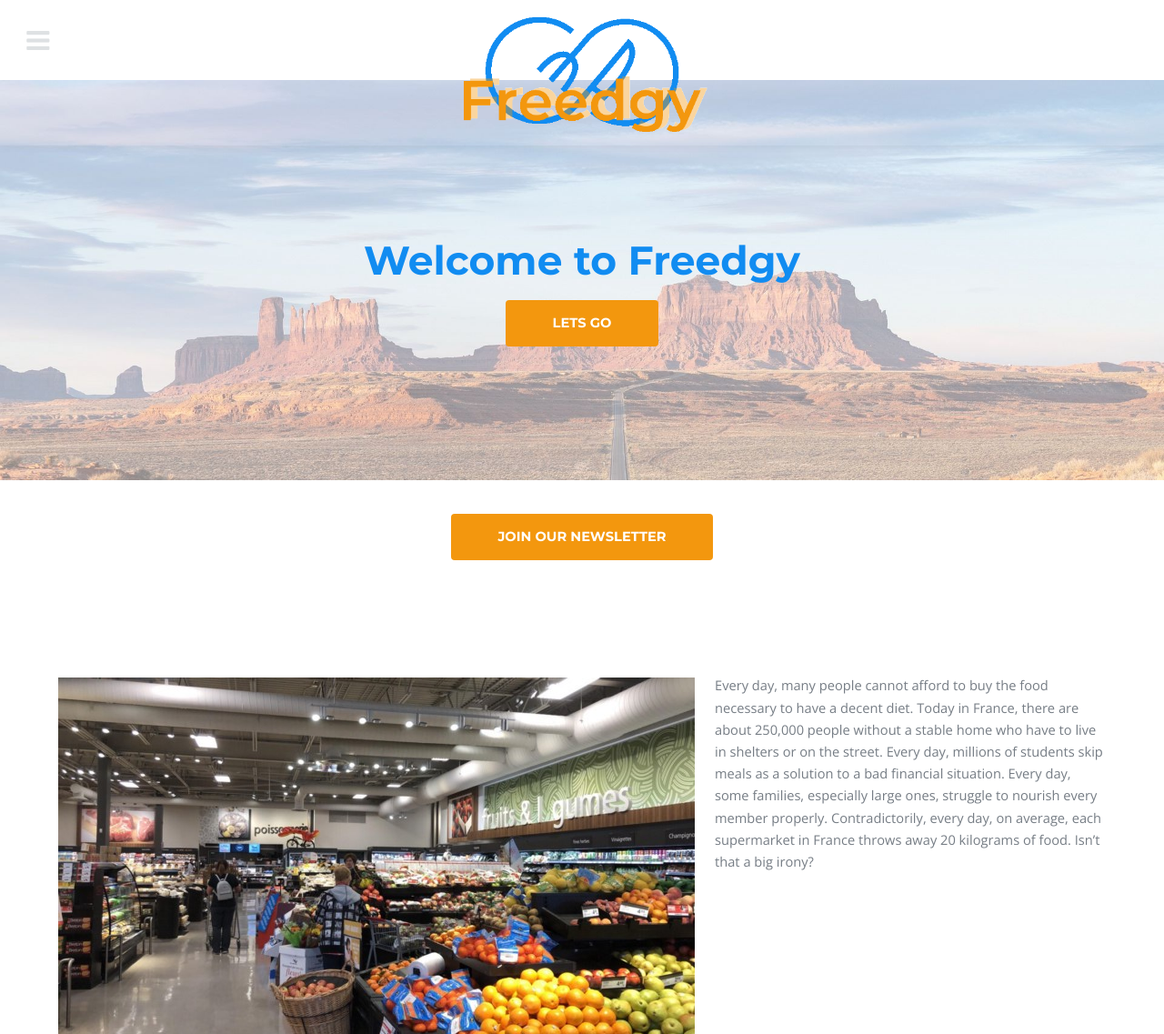
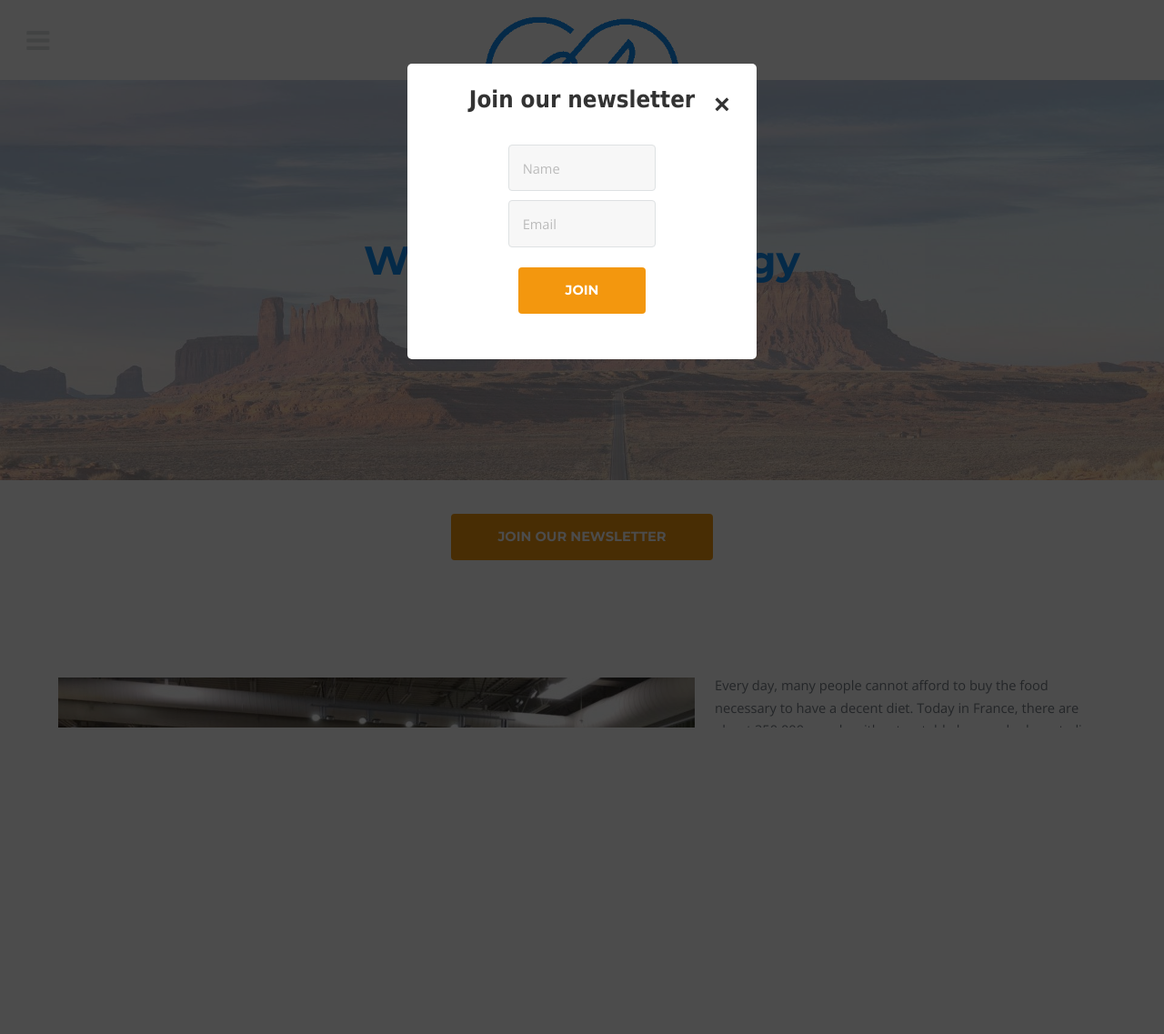
Before and after one commit to HugoTkBCN/Freedgy, a PHP site: page / in a window 1280 px wide. Shown: the top 1137 px of the page at 91% size. After the commit the page ends 800 px from the top, so only its background shows below. Run offline with PHP 8.4, Linux system fonts and the light colour scheme.

Commit message:
add newsletter start

```diff
--- a/phpapache/html/assets/css/style.css
+++ b/phpapache/html/assets/css/style.css
@@ -25,3 +25,82 @@
 #join {
     padding: 5% 0% 0% 0%;
 }
+
+.box {
+    width: 40%;
+    margin: 0 auto;
+    background: rgba(255, 255, 255, 0.2);
+    padding: 35px;
+    border: 2px solid #fff;
+    border-radius: 20px/50px;
+    background-clip: padding-box;
+    text-align: center;
+    z-index: 100;
+}
+
+.overlay {
+    position: fixed;
+    top: 0;
+    bottom: 0;
+    left: 0;
+    right: 0;
+    background: rgba(0, 0, 0, 0.7);
+    transition: opacity 500ms;
+    visibility: hidden;
+    opacity: 0;
+    z-index: 100;
+}
+
+.overlay:target {
+    visibility: visible;
+    opacity: 1;
+    z-index: 100;
+}
+
+.popup {
+    margin: 70px auto;
+    padding: 20px;
+    background: #fff;
+    border-radius: 5px;
+    width: 30%;
+    position: relative;
+    transition: all 5s ease-in-out;
+    z-index: 100;
+}
+
+.popup h2 {
+    margin-top: 0;
+    color: #333;
+    font-family: Tahoma, Arial, sans-serif;
+    z-index: 101;
+}
+
+.popup .close {
+    position: absolute;
+    top: 20px;
+    right: 30px;
+    transition: all 200ms;
+    font-size: 30px;
+    font-weight: bold;
+    text-decoration: none;
+    color: #333;
+    z-index: 101;
+}
+
+.popup .close:hover {
+    color: #06D85F;
+}
+
+.popup .content {
+    max-height: 30%;
+    overflow: auto;
+}
+
+@media screen and (max-width: 700px) {
+    .box {
+        width: 70%;
+    }
+    .popup {
+        width: 70%;
+    }
+}
--- a/phpapache/html/index.php
+++ b/phpapache/html/index.php
@@ -13,7 +13,6 @@
 	<link rel="icon" type="image/ico" href="assets/logo.png" />
 	<link href="assets/css/main.css" rel="stylesheet" type="text/css" />
 	<link href="assets/css/style.css" rel="stylesheet" type="text/css" />
-	<link href="test.css" rel="stylesheet" type="text/css" />
 	<script type="text/javascript" src="https://cdn.jsdelivr.net/npm/emailjs-com@2/dist/email.min.js"></script>
 	<script type="text/javascript">
 		(function() {
@@ -72,11 +71,10 @@
 	<div class="box">
 		<a class="button" href="#newsletter">Join Our NewsLetter</a>
 	</div>
-
 	<div id="newsletter" class="overlay">
 		<div class="popup">
 			<h2>Join our newsletter</h2>
-			<a class="close" href="#">&times;</a>
+			<a class="close" href="?home=1">&times;</a>
 			<div class="content">
 				<form id="newsletter-form">
 					<input type="hidden" name="contact_number">
@@ -202,7 +200,15 @@
 	<script type="text/javascript" src="assets/js/skel.min.js"></script>
 	<script type="text/javascript" src="assets/js/util.js"></script>
 	<script type="text/javascript" src="assets/js/main.js"></script>
-
+	<script type="text/javascript">
+		const queryString = window.location.search;
+		const urlParams = new URLSearchParams(queryString);
+		const home = urlParams.get('home');
+		if (home != 1) {
+			document.getElementById("newsletter").style.visibility = "visible";
+			document.getElementById("newsletter").style.opacity = "1";
+		}
+	</script>
 </body>
 
 </html>
--- a/phpapache/html/test.css
+++ /dev/null
@@ -1,78 +0,0 @@
-.box {
-    width: 40%;
-    margin: 0 auto;
-    background: rgba(255, 255, 255, 0.2);
-    padding: 35px;
-    border: 2px solid #fff;
-    border-radius: 20px/50px;
-    background-clip: padding-box;
-    text-align: center;
-    z-index: 100;
-}
-
-.overlay {
-    position: fixed;
-    top: 0;
-    bottom: 0;
-    left: 0;
-    right: 0;
-    background: rgba(0, 0, 0, 0.7);
-    transition: opacity 500ms;
-    visibility: hidden;
-    opacity: 0;
-    z-index: 100;
-}
-
-.overlay:target {
-    visibility: visible;
-    opacity: 1;
-    z-index: 100;
-}
-
-.popup {
-    margin: 70px auto;
-    padding: 20px;
-    background: #fff;
-    border-radius: 5px;
-    width: 30%;
-    position: relative;
-    transition: all 5s ease-in-out;
-    z-index: 100;
-}
-
-.popup h2 {
-    margin-top: 0;
-    color: #333;
-    font-family: Tahoma, Arial, sans-serif;
-    z-index: 101;
-}
-
-.popup .close {
-    position: absolute;
-    top: 20px;
-    right: 30px;
-    transition: all 200ms;
-    font-size: 30px;
-    font-weight: bold;
-    text-decoration: none;
-    color: #333;
-    z-index: 101;
-}
-
-.popup .close:hover {
-    color: #06D85F;
-}
-
-.popup .content {
-    max-height: 30%;
-    overflow: auto;
-}
-
-@media screen and (max-width: 700px) {
-    .box {
-        width: 70%;
-    }
-    .popup {
-        width: 70%;
-    }
-}
```
Also changed, not shown: phpapache/html/test.php (deleted, +0 -25 lines).
